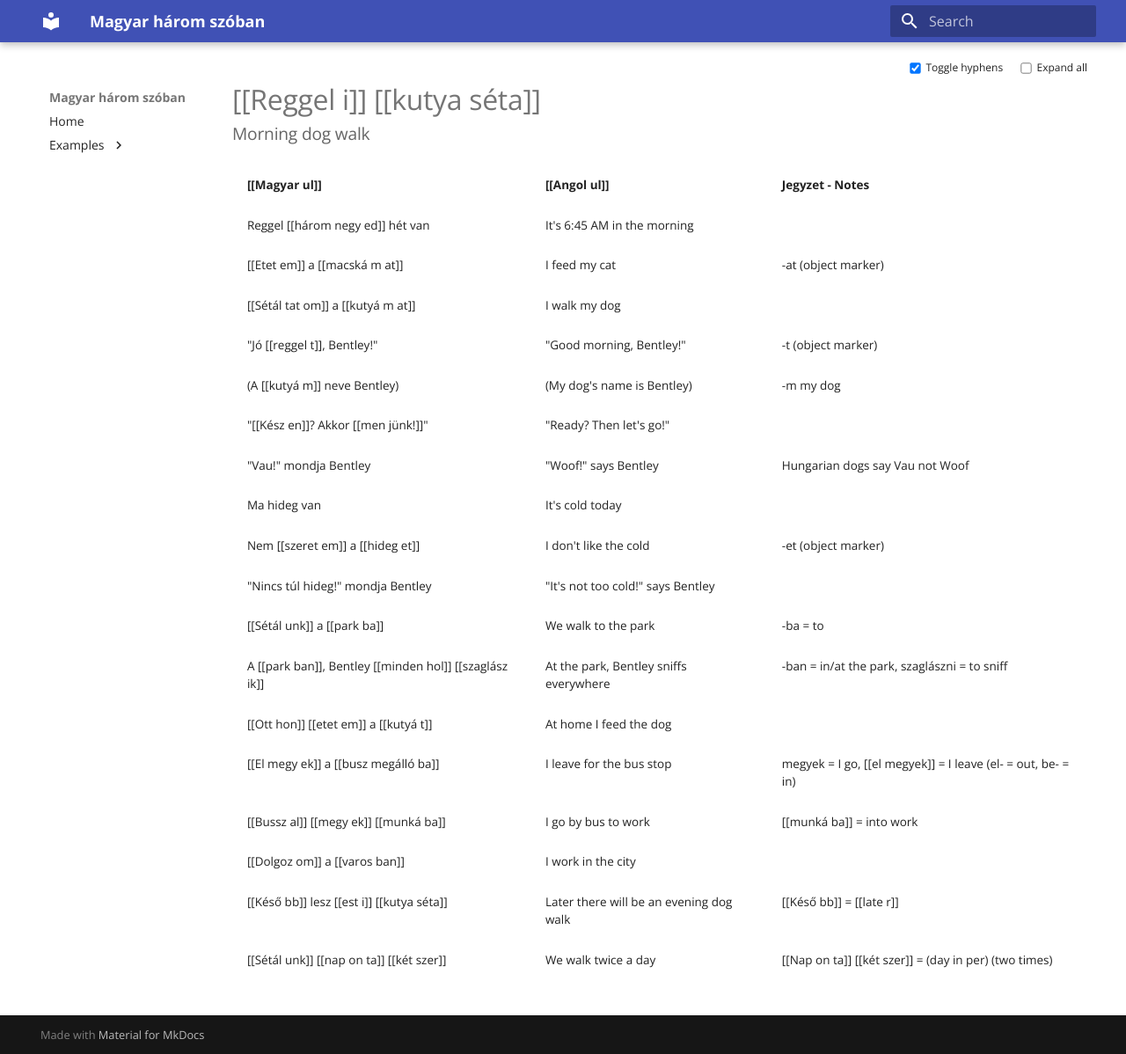
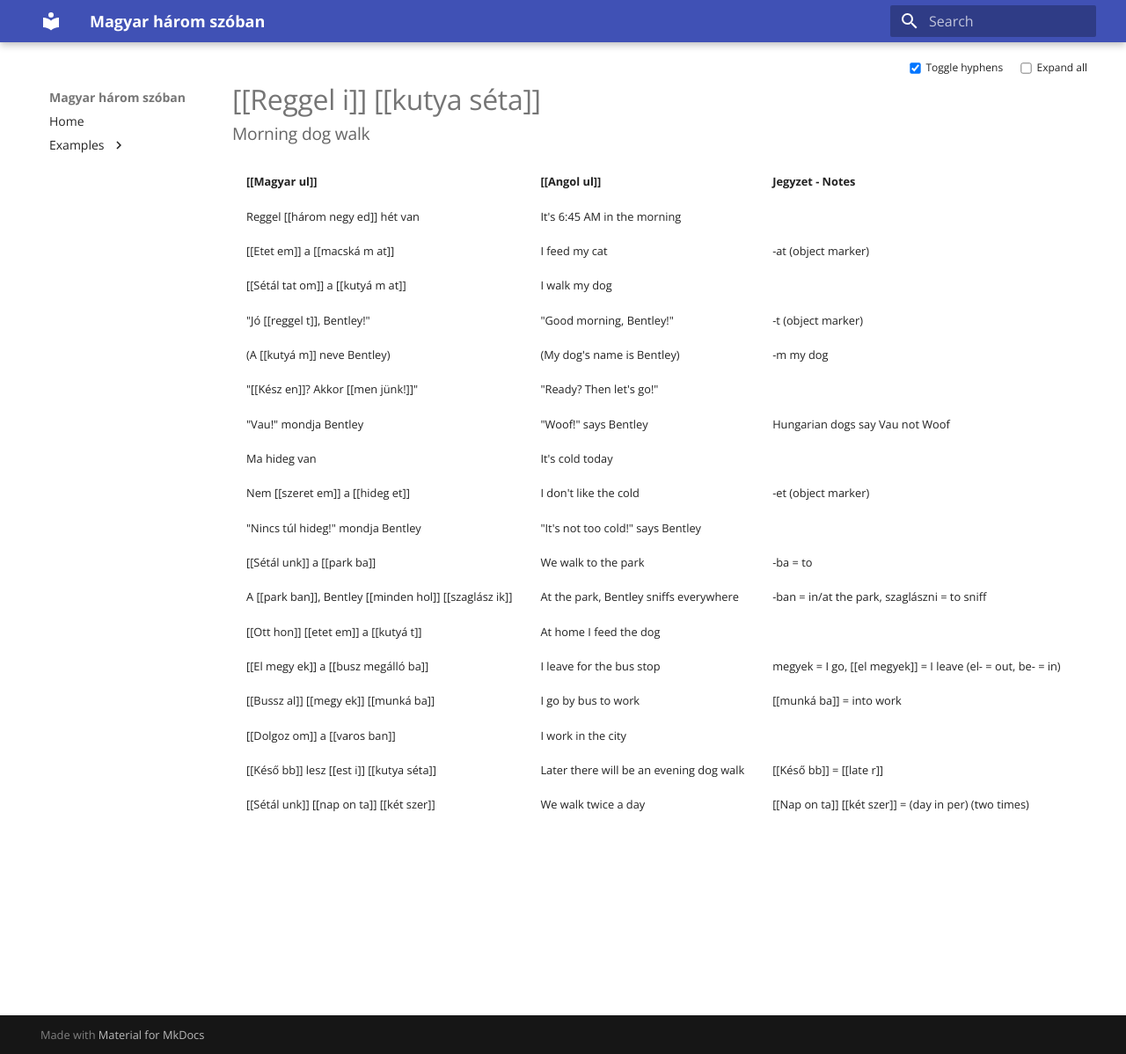
Before and after one commit to baxy750/mhs, an MkDocs documentation site: the page built from docs/week1.md, in a window 1280 px wide and 1198 px high. Shown: the whole window at 88% size. Built offline with MkDocs 1.6.1 and Material for MkDocs 9.7.7, drawn with Linux system fonts in a browser that asks for light colours.

Commit message:
Update content

```diff
--- a/docs/css/morph.css
+++ b/docs/css/morph.css
@@ -20,10 +20,17 @@
 
 
 /* Increase font size inside all Markdown table cells */
-.md-typeset table td,
+/*.md-typeset table td,
 .md-typeset table th {
   font-size: 0.675rem !important;
   line-height: 1.5;
+}*/
+/* Reduce vertical spacing in tables */
+.md-typeset table td,
+.md-typeset table th {
+  line-height: 1.2 !important;   /* tighter than 1.5 */
+  padding-top: 0.2em;            /* optional: smaller padding */
+  padding-bottom: 0.2em;
 }
 
 
@@ -94,11 +101,21 @@
     margin-top: -1.7em !important;
     margin-bottom: 1.0em !important;
   }
-
   /* reduce left/right margins to give content more width */
   .md-main__inner {
     margin-left: 0.5rem !important;
     margin-right: 0.5rem !important;
+  }
+  /* align tables with content edge */
+  .md-typeset__table {
+    margin-left: 0 !important;
+    margin-right: 0 !important;
+    padding-left: 0 !important;
+    padding-right: 0 !important;
+  }
+  .md-typeset__table table {
+    width: 100% !important;
+    display: table !important;   /* override theme's block display */
   }
 }
 
```
